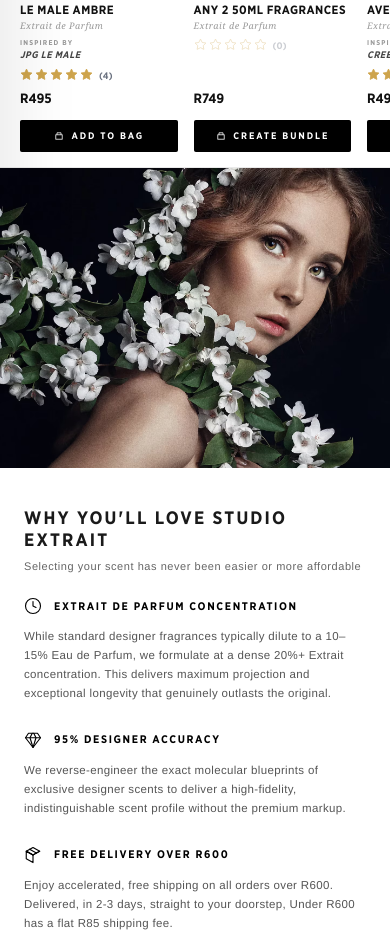
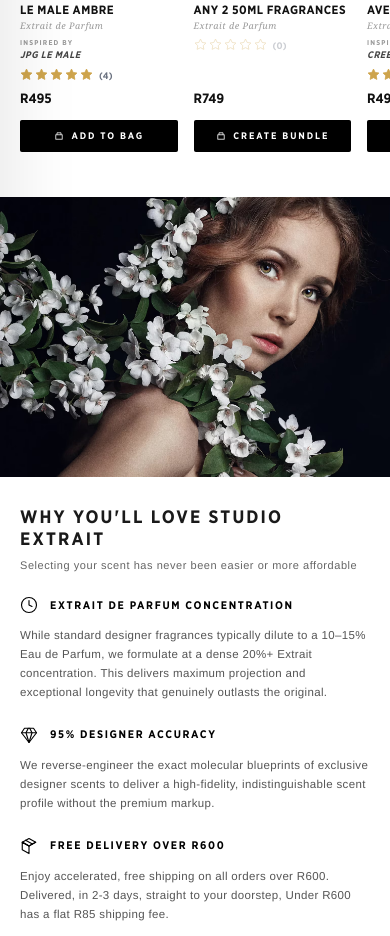
Before and after one commit to SupramXD/Minara5-website-HTML, a plain HTML site: page index.html in a window 390 px wide. Shown: the part 489-1425 px from the top of the page. Drawn offline with Linux system fonts and the light colour scheme; no server answers.

Commit message:
Refine second hero image dimensions, add wall border whitespace, remove divider lines, and optimize layout spacing

```diff
--- a/index.html
+++ b/index.html
@@ -906,7 +906,7 @@
     }
 
     .home-products-section {
-      padding: 0 0 60px 0;
+      padding: 0 0 40px 0;
       position: relative;
       z-index: 200 !important;
       background: #fff !important;
@@ -1728,23 +1728,21 @@
     #secondHero {
       background: #ffffff !important;
       position: relative;
-      width: 100%;
+      width: calc(100% - 80px);
+      max-width: 1400px;
+      margin: 45px auto;
       display: flex;
       flex-wrap: wrap;
       align-items: stretch;
       justify-content: center;
       overflow: hidden;
-      margin-top: 0;
-      margin-bottom: 0;
-      border-top: 1px solid #eaeaea;
-      border-bottom: 1px solid #eaeaea;
       z-index: 200 !important;
     }
 
     .second-hero-left-wrap {
-      flex: 1 1 45%;
-      max-width: 45%;
-      min-height: 540px;
+      flex: 1 1 48%;
+      max-width: 48%;
+      min-height: 480px;
       position: relative;
       overflow: hidden;
       background: #000;
@@ -1759,9 +1757,9 @@
     }
 
     .second-hero-right-wrap {
-      flex: 1 1 55%;
-      max-width: 55%;
-      padding: 55px 45px 55px 50px;
+      flex: 1 1 52%;
+      max-width: 52%;
+      padding: 40px 40px;
       box-sizing: border-box;
       display: flex;
       flex-direction: column;
@@ -1801,17 +1799,22 @@
     }
 
     @media (max-width: 900px) {
+      #secondHero {
+        width: 100%;
+        margin: 30px 0;
+      }
+
       .second-hero-left-wrap {
         flex: 0 0 100%;
         max-width: 100%;
-        min-height: 300px;
-        height: 300px;
+        min-height: 280px;
+        height: 280px;
       }
 
       .second-hero-right-wrap {
         flex: 0 0 100%;
         max-width: 100%;
-        padding: 40px 24px 48px 24px;
+        padding: 30px 20px 36px 20px;
       }
 
       .second-hero-right-wrap .brand-title-large {
@@ -1826,7 +1829,7 @@
 
       .second-hero-right-wrap .brand-features-grid {
         grid-template-columns: 1fr;
-        gap: 28px;
+        gap: 24px;
       }
     }
   </style>
@@ -2540,7 +2543,7 @@
 
   <!-- SECOND PRODUCTS SECTION (VIEW CATALOG CTA) -->
   <section class="second-products-outer-wrap"
-    style="padding: 70px 0 50px; width: 100%; background: #fafafa; border-top: 1px solid #eaeaea; border-bottom: 1px solid #eaeaea;">
+    style="padding: 50px 0 40px; width: 100%; background: #fafafa; border-top: 1px solid #eaeaea; border-bottom: 1px solid #eaeaea;">
     <div class="second-products-section" style="width: 100%;">
       <div class="home-products-header" style="margin-bottom: 28px; text-align: center;">
         <h2 class="home-products-title"
@@ -2564,10 +2567,10 @@
     </div>
   </section>
 
-  <section class="brand-section" style="padding-top: 40px; padding-bottom: 110px;">
+  <section class="brand-section" style="padding-top: 50px; padding-bottom: 70px;">
     <div class="brand-section-inner">
       <!-- DESKTOP NEWSLETTER SIGNUP -->
-      <div class="desktop-signup-container" style="margin-top: 50px; max-width: 500px; text-align: left;">
+      <div class="desktop-signup-container" style="margin-top: 0px; max-width: 500px; text-align: left;">
         <div
           style="font-family:'Gotham Narrow Bold', sans-serif; font-size: 11px; letter-spacing: 2.2px; text-transform: uppercase; margin-bottom: 15px;">
           Subscribe for early access</div>
```
